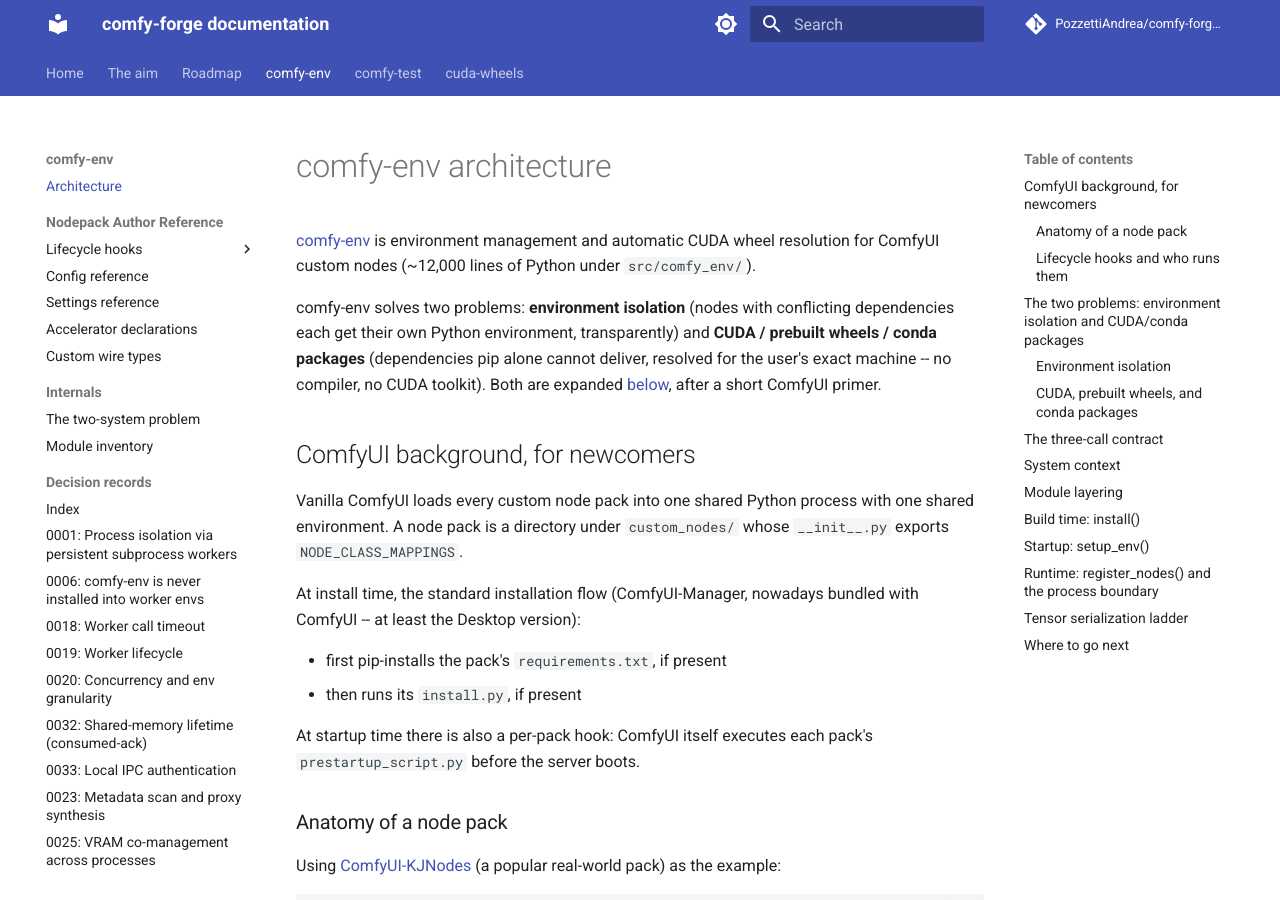
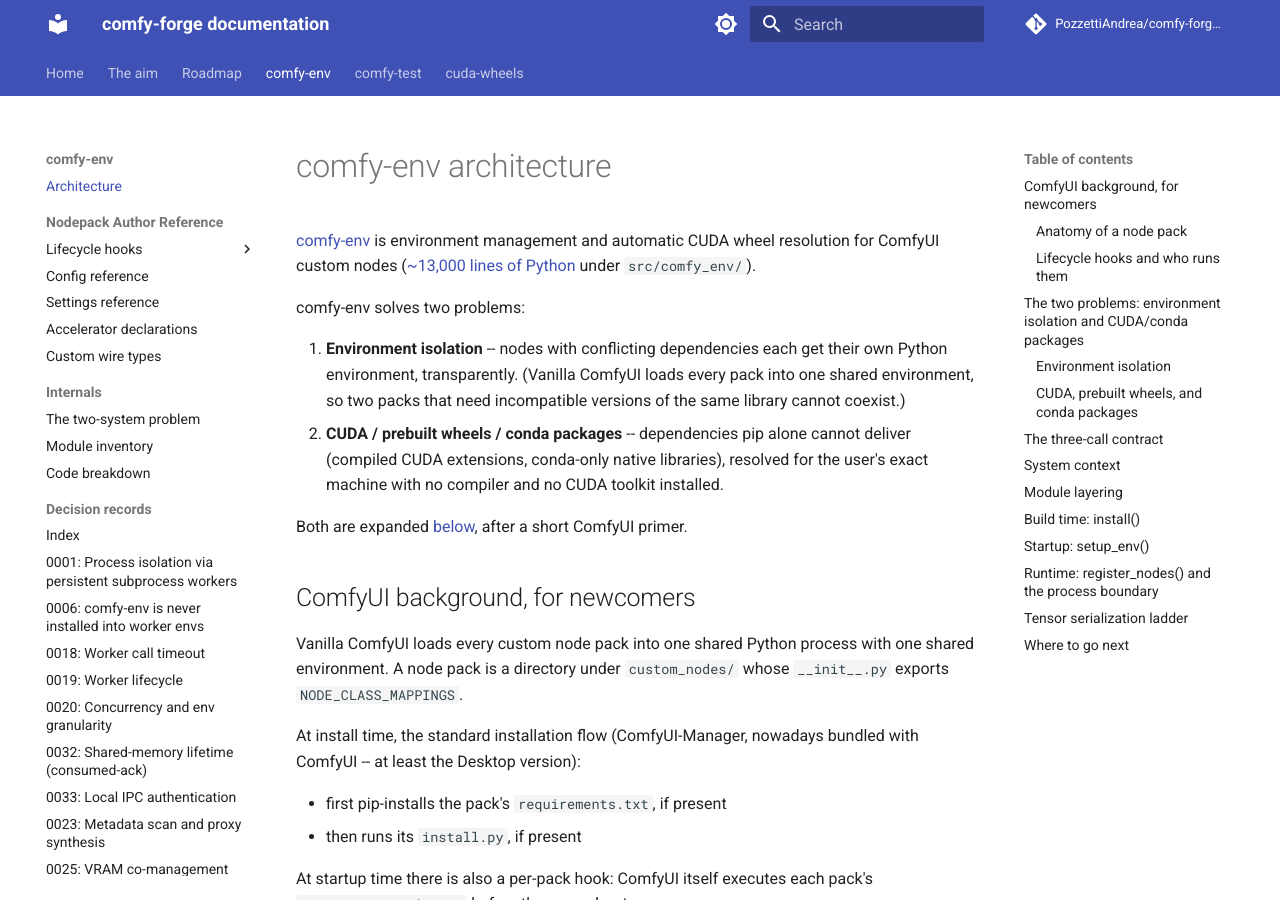
Before and after one commit to Comfy-Forge/comfy-forge-docs, an MkDocs documentation site: the page built from docs/comfy-env/index.md, in a window 1280 px wide and 900 px high. Built offline with MkDocs 1.6.1 and Material for MkDocs 9.7.7, drawn with Linux system fonts in a browser that asks for light colours; comment, search, counter and statistics services are not loaded.

Commit message:
Code-breakdown page (named and shamed); enumerate the two problems
- New comfy-env/code-breakdown.md: 13,275 lines across 36 files, grouped
  by subsystem (transport 35%, env-build 29%, ComfyUI glue 21%, config/
  CLI 11%, detection 4%) with per-file counts and honest commentary --
  the transport duplication and the monkey-patch surface named as the
  delete-shaped work, _persistent_worker.py (1752) as the one file most
  worth splitting.
- index.md: '~12,000 lines' -> '~13,000 lines' linked to the breakdown;
  the two problems turned into an enumerated list.

```diff
--- a/docs/comfy-env/index.md
+++ b/docs/comfy-env/index.md
@@ -2,13 +2,20 @@
 
 [comfy-env](https://github.com/PozzettiAndrea/comfy-env) is environment
 management and automatic CUDA wheel resolution for ComfyUI custom nodes
-(~12,000 lines of Python under `src/comfy_env/`).
+([~13,000 lines of Python](code-breakdown.md) under `src/comfy_env/`).
 
-comfy-env solves two problems: **environment isolation** (nodes with
-conflicting dependencies each get their own Python environment,
-transparently) and **CUDA / prebuilt wheels / conda packages** (dependencies
-pip alone cannot deliver, resolved for the user's exact machine -- no
-compiler, no CUDA toolkit). Both are expanded
+comfy-env solves two problems:
+
+1. **Environment isolation** -- nodes with conflicting dependencies each
+   get their own Python environment, transparently. (Vanilla ComfyUI
+   loads every pack into one shared environment, so two packs that need
+   incompatible versions of the same library cannot coexist.)
+2. **CUDA / prebuilt wheels / conda packages** -- dependencies pip alone
+   cannot deliver (compiled CUDA extensions, conda-only native libraries),
+   resolved for the user's exact machine with no compiler and no CUDA
+   toolkit installed.
+
+Both are expanded
 [below](#the-two-problems-environment-isolation-and-cudaconda-packages),
 after a short ComfyUI primer.
 
--- a/mkdocs.yml
+++ b/mkdocs.yml
@@ -63,6 +63,7 @@
       - Internals:
           - The two-system problem: comfy-env/two-system-problem.md
           - Module inventory: comfy-env/modules.md
+          - Code breakdown: comfy-env/code-breakdown.md
       - Decision records:
           - Index: comfy-env/adr/index.md
           # Process model
```
Also changed, not shown: docs/comfy-env/code-breakdown.md (added, +125 -0 lines).
